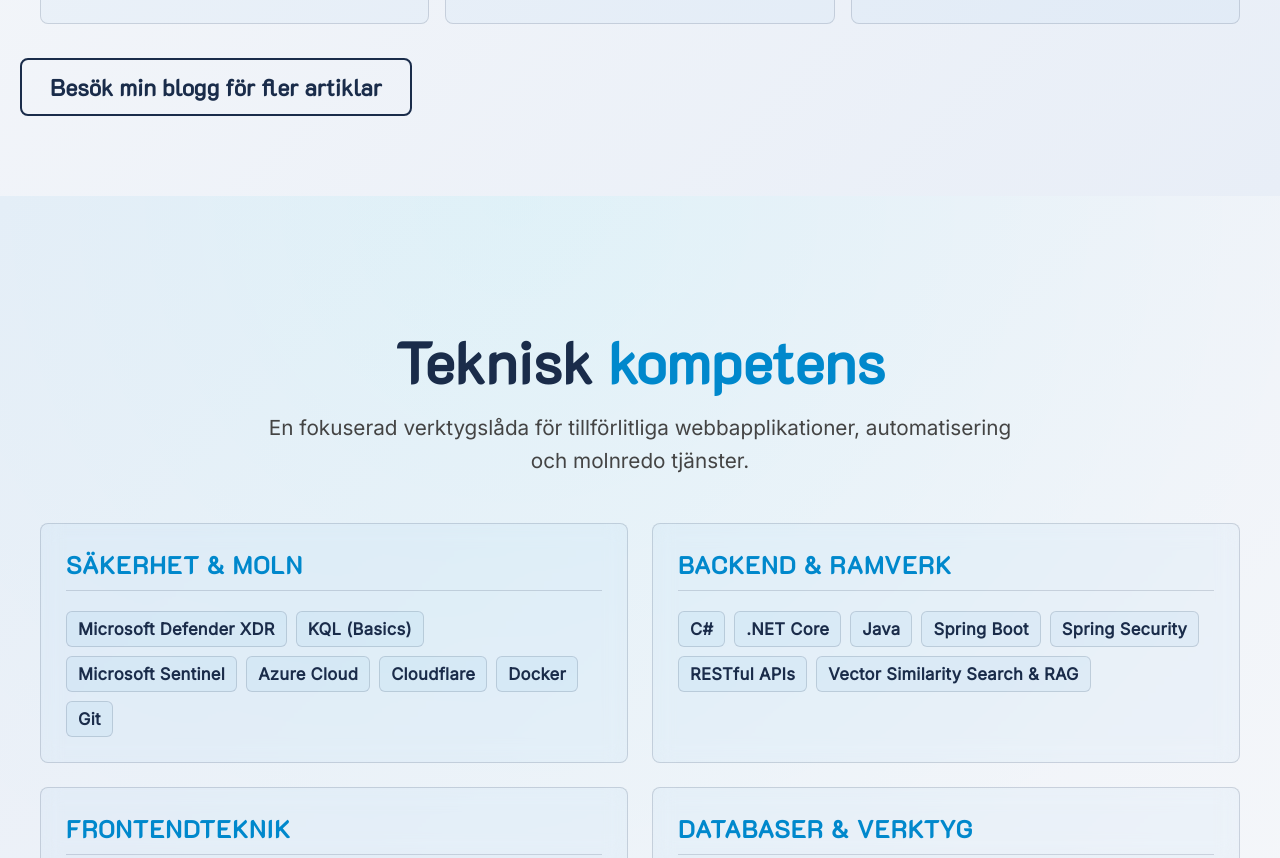
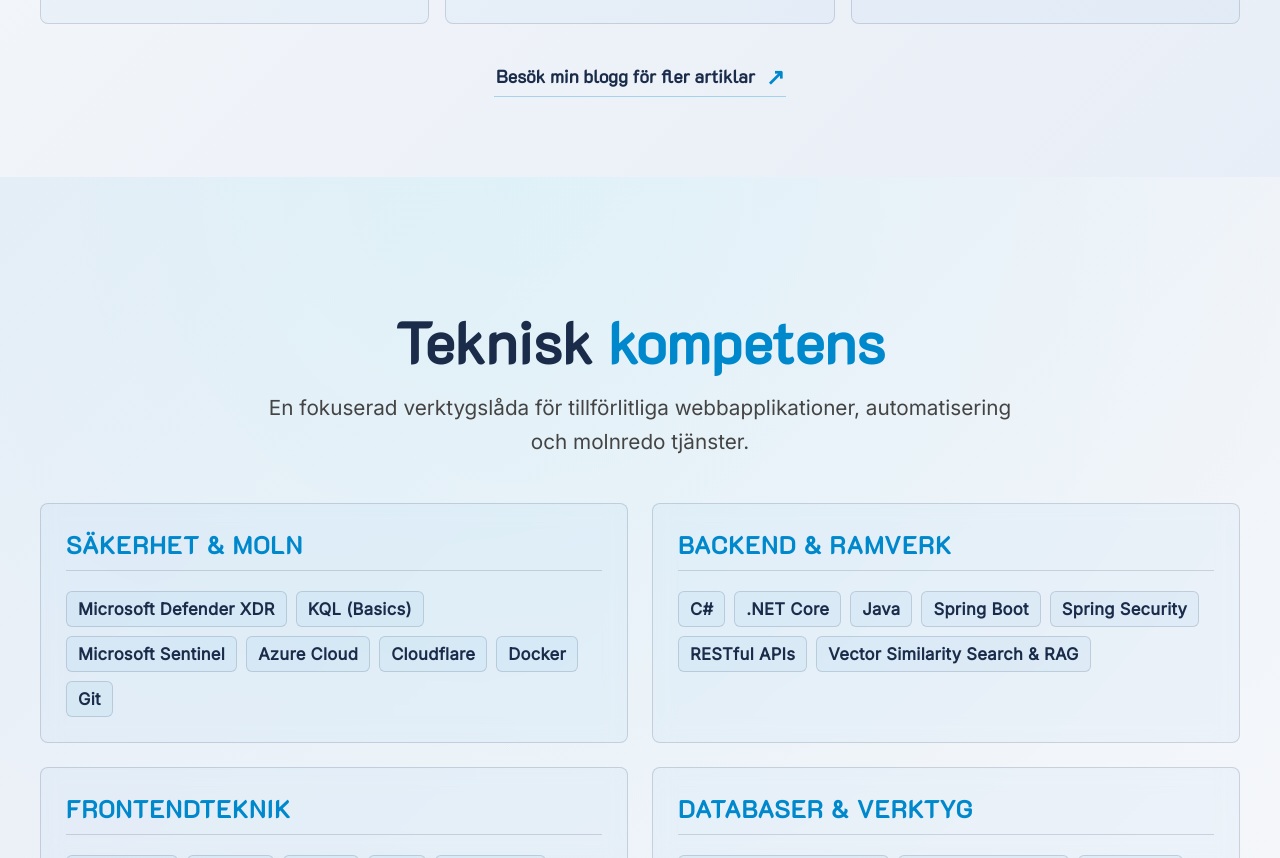
Before and after one commit to Lillebravo/Portfolio, a plain HTML site: page index.html in a window 1280 px wide. Shown: the part 9618-10476 px from the top of the page. Drawn offline with Linux system fonts and the light colour scheme.

Commit message:
feat: enhance blog link with improved styling and animation

```diff
--- a/index.html
+++ b/index.html
@@ -346,7 +346,10 @@
         <article class="article-card" data-skill-animate><p class="article-meta" data-i18n="article2.meta">AUTOMATISERING</p><h3 data-i18n="article2.title">När Excel blir en flaskhals</h3><p data-i18n="article2.copy">Tecken på att ett manuellt arbetsflöde är redo att bli ett skräddarsytt digitalt verktyg.</p><button class="article-open-btn" type="button" data-article="article2" data-i18n="article.read">Läs artikeln</button></article>
         <article class="article-card" data-skill-animate><p class="article-meta" data-i18n="article3.meta">TEKNIK &amp; AFFÄR</p><h3 data-i18n="article3.title">Från krav till hållbar webblösning</h3><p data-i18n="article3.copy">Hur tekniska beslut kan kopplas till tydliga mål: mindre administration, bättre data och nöjdare kunder.</p><button class="article-open-btn" type="button" data-article="article3" data-i18n="article.read">Läs artikeln</button></article>
       </div>
-      <a class="btn btn-secondary articles-blog-link" href="blog.html" target="_blank" rel="noopener" data-i18n="articles.blog">Besök min blogg för fler artiklar</a>
+      <a class="articles-blog-link" href="blog.html" target="_blank" rel="noopener">
+        <span data-i18n="articles.blog">Besök min blogg för fler artiklar</span>
+        <span class="articles-blog-link-icon" aria-hidden="true">&#8599;</span>
+      </a>
     </section>
 
     <div class="skills" id="skills" data-scroll-animate>
--- a/style_home.css
+++ b/style_home.css
@@ -1327,8 +1327,47 @@ h2 {
 }
 
 .articles-blog-link {
+  display: flex;
+  align-items: center;
+  justify-content: center;
+  gap: 10px;
   width: fit-content;
   margin: 34px auto 0;
+  padding: 6px 2px;
+  border-bottom: 1px solid var(--border-hover);
+  color: var(--text-primary);
+  font-family: "K2D";
+  font-size: 0.78em;
+  font-weight: 600;
+  line-height: 1.4;
+  text-align: center;
+  text-decoration: none;
+  transition: border-color 0.25s ease, color 0.25s ease;
+}
+
+.articles-blog-link:hover,
+.articles-blog-link:focus-visible {
+  border-color: var(--accent-color);
+  color: var(--accent-color);
+}
+
+.articles-blog-link-icon {
+  display: inline-block;
+  color: var(--accent-color);
+  font-size: 1.25em;
+  line-height: 1;
+  animation: blogLinkHint 1.8s ease-in-out infinite;
+}
+
+@keyframes blogLinkHint {
+  0%, 100% { transform: translate(0, 0); }
+  50% { transform: translate(4px, -4px); }
+}
+
+@media (prefers-reduced-motion: reduce) {
+  .articles-blog-link-icon {
+    animation: none;
+  }
 }
 
 .project-actions {
```
